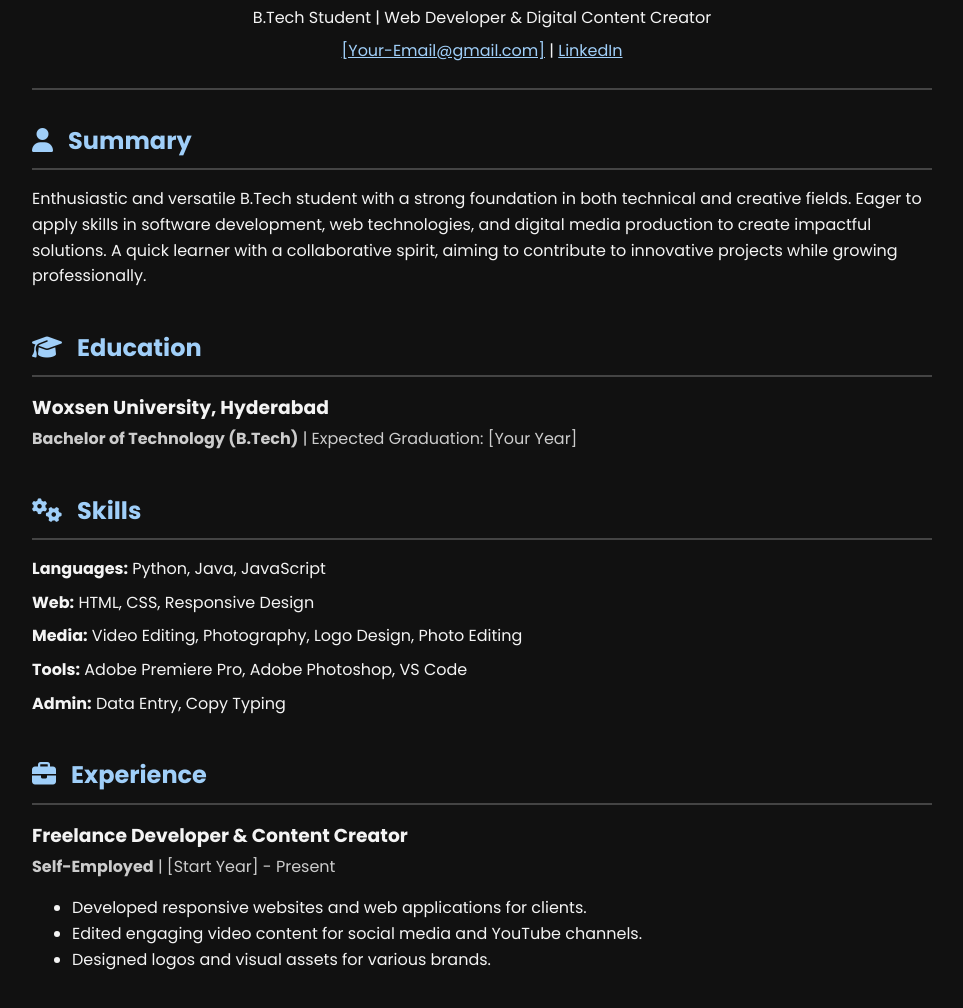
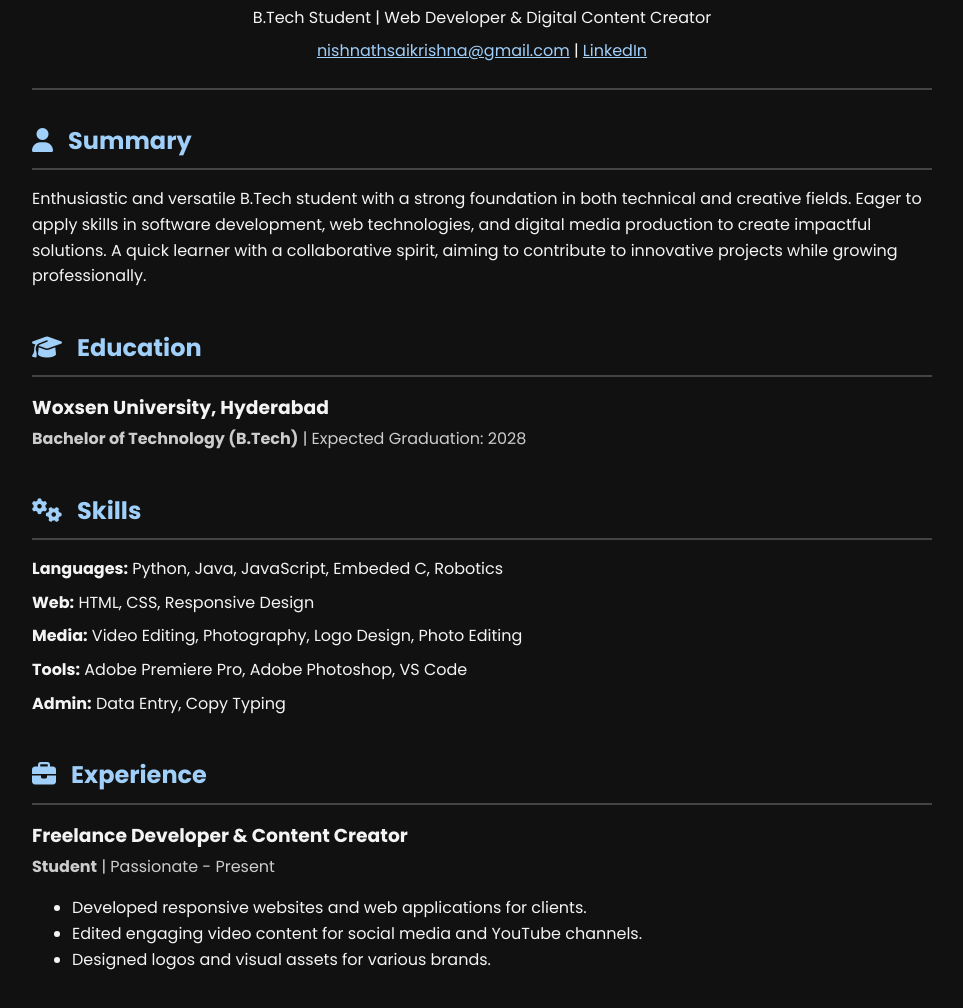
Before and after one commit to NISHNATHSAIKRISHNA/nishnathsaikrishna.github.io, a plain HTML site: page resume.html in a window 1280 px wide. Shown: the part 176-1184 px from the top of the page, without its empty margins (158-1121 px from the left). Drawn offline with nearby package versions, Linux system fonts and the light colour scheme.

Commit message:
Update resume.html

```diff
--- a/resume.html
+++ b/resume.html
@@ -21,7 +21,7 @@
         <header class="resume-header">
             <h1>Nishnath S</h1>
             <p>B.Tech Student | Web Developer & Digital Content Creator</p>
-            <p><a href="mailto:[Your-Email@gmail.com]">[Your-Email@gmail.com]</a> | <a href="https://www.linkedin.com/in/nishnath-s-387313285" target="_blank">LinkedIn</a></p>
+            <p><a href="mailto:nishnathsaikrishna@gmail.com">nishnathsaikrishna@gmail.com</a> | <a href="https://www.linkedin.com/in/nishnath-s-387313285" target="_blank">LinkedIn</a></p>
         </header>
 
         <main>
@@ -34,14 +34,14 @@
                 <h2><i class="fas fa-graduation-cap"></i> Education</h2>
                 <div class="resume-item">
                     <h3>Woxsen University, Hyderabad</h3>
-                    <p><strong>Bachelor of Technology (B.Tech)</strong> | Expected Graduation: [Your Year]</p>
+                    <p><strong>Bachelor of Technology (B.Tech)</strong> | Expected Graduation: 2028</p>
                 </div>
             </section>
 
             <section class="resume-section" data-aos="fade-up" data-aos-delay="200">
                 <h2><i class="fas fa-cogs"></i> Skills</h2>
                 <ul class="skills-list">
-                    <li><strong>Languages:</strong> Python, Java, JavaScript</li>
+                    <li><strong>Languages:</strong> Python, Java, JavaScript, Embeded C, Robotics </li>
                     <li><strong>Web:</strong> HTML, CSS, Responsive Design</li>
                     <li><strong>Media:</strong> Video Editing, Photography, Logo Design, Photo Editing</li>
                     <li><strong>Tools:</strong> Adobe Premiere Pro, Adobe Photoshop, VS Code</li>
@@ -53,7 +53,7 @@
                 <h2><i class="fas fa-briefcase"></i> Experience</h2>
                 <div class="resume-item">
                     <h3>Freelance Developer & Content Creator</h3>
-                    <p><strong>Self-Employed</strong> | [Start Year] - Present</p>
+                    <p><strong>Student</strong> | Passionate - Present</p>
                     <ul>
                         <li>Developed responsive websites and web applications for clients.</li>
                         <li>Edited engaging video content for social media and YouTube channels.</li>
```
